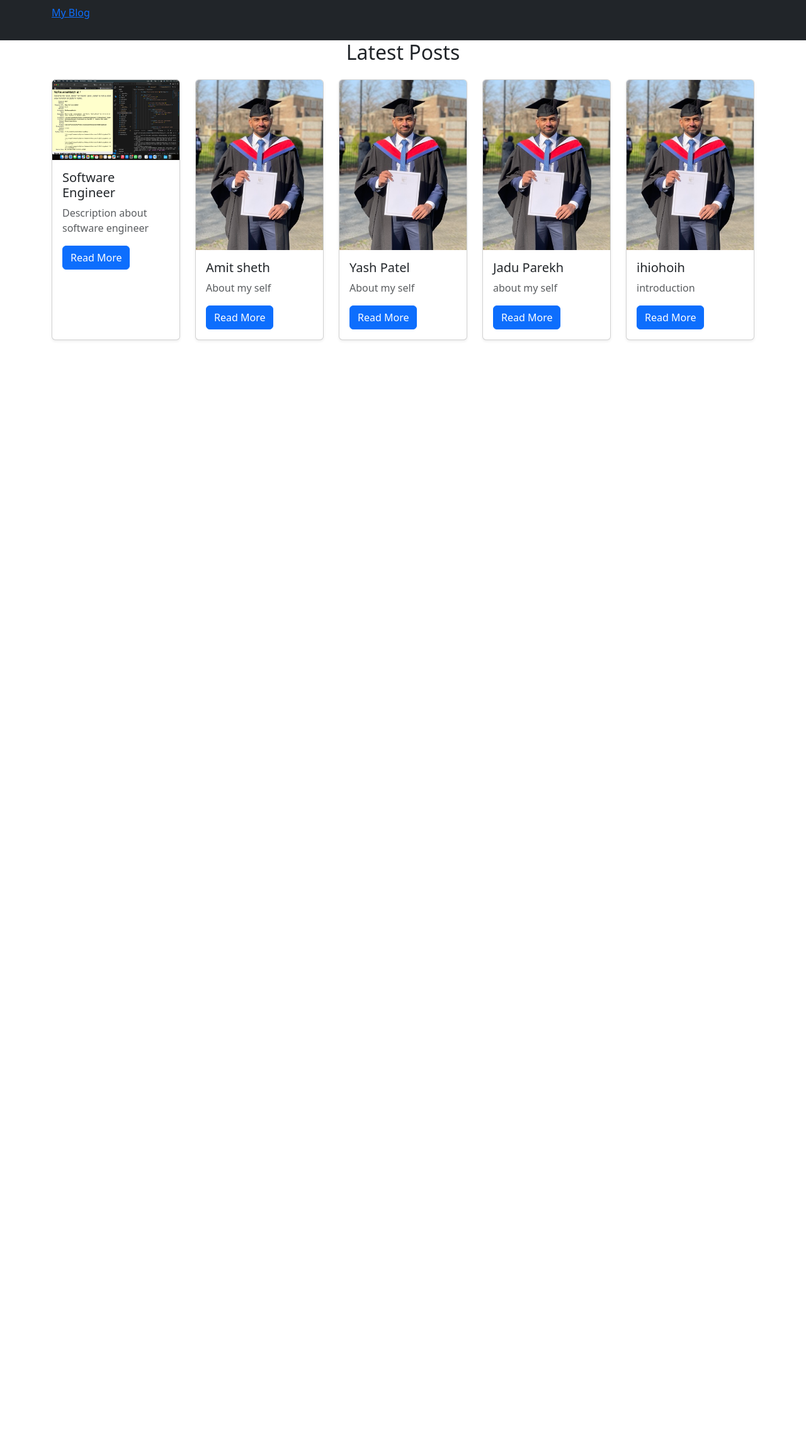
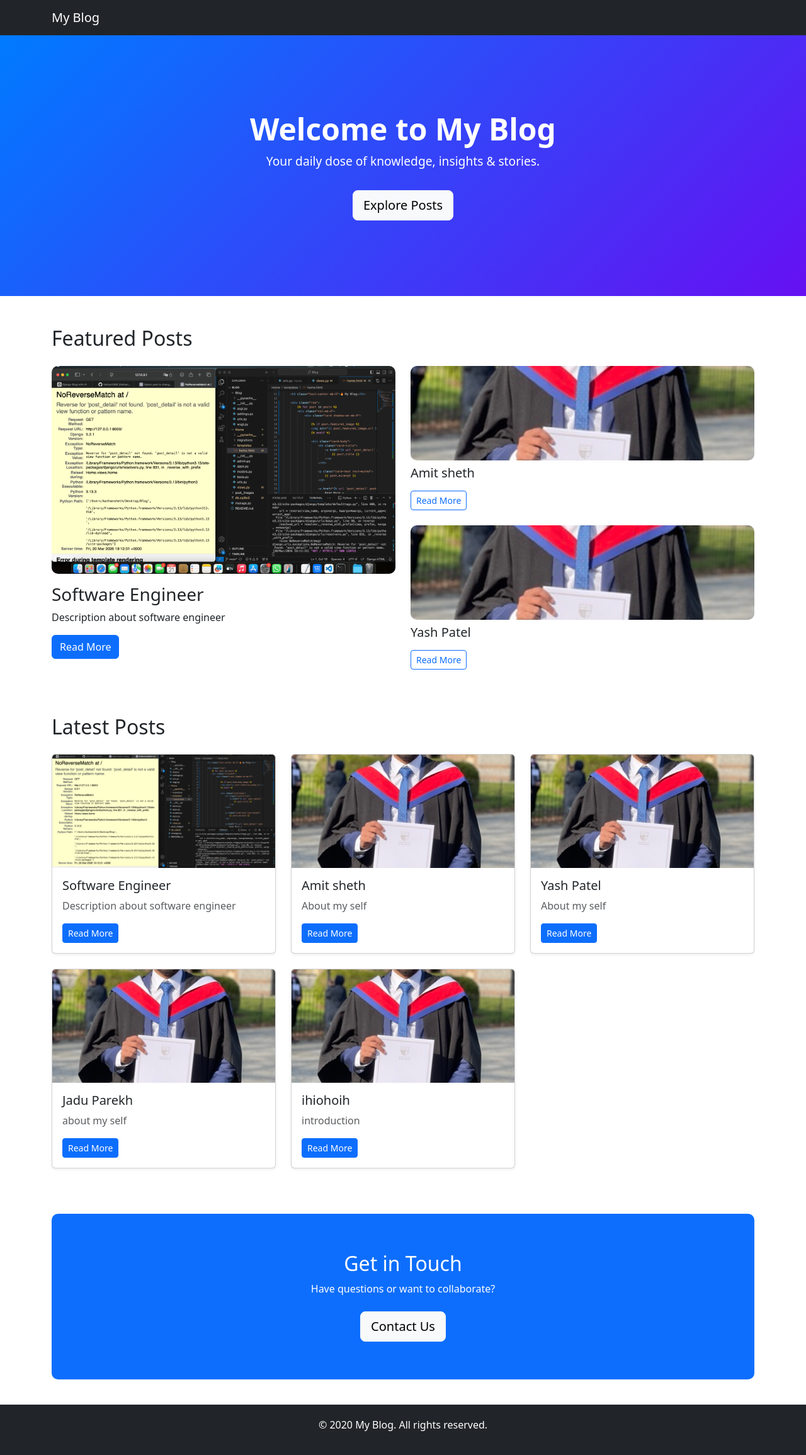
Before and after one commit to Kathan1999/Blog, a Django app: template Home/templates/home.html in a window 1280 px wide. Shown: the whole page at 63% size. Before the commit the page ends 541 px from the top, so only its background shows below. Run offline with Django 5.2, Linux system fonts and the light colour scheme; data comes from the database, SQL or seed files in the repository; tables that the repository leaves empty hold one stand-in row (values such as "Sample post"); the template is opened without the code that fills it: values that come from a table or form of the project are taken from there, most other values are stand-ins (such as "Sample title", 1, 10 or a date in 2020).

Commit message:
home page has been modified

```diff
--- a/Home/templates/home.html
+++ b/Home/templates/home.html
@@ -1,51 +1,159 @@
 {% load static %}
-<html>
+<!DOCTYPE html>
+<html lang="en">
+
 <head>
     <meta charset="utf-8">
-        <meta name="viewport" content="widht=device-width, initial-scale=1.0">
-        <title>My Blog</title>
+    <meta name="viewport" content="width=device-width, initial-scale=1">
+    <title>My Modern Blog</title>
+
+    <!-- Bootstrap CSS -->
     <link href="https://cdn.jsdelivr.net/npm/bootstrap@5.3.2/dist/css/bootstrap.min.css" rel="stylesheet">
+
+    <style>
+        /* Hero Styling */
+        .hero {
+            background: linear-gradient(135deg, #007bff, #6610f2);
+            color: white;
+            padding: 120px 0;
+            text-align: center;
+        }
+        .hero h1 { font-size: 3rem; font-weight: 700; }
+        .hero p { font-size: 1.2rem; }
+
+        /* Featured Main Post */
+        .featured-main img {
+            width: 100%;
+            height: 330px;
+            object-fit: cover;
+            border-radius: 10px;
+        }
+
+        /* Featured Side Posts */
+        .featured-side img {
+            width: 100%;
+            height: 150px;
+            object-fit: cover;
+            border-radius: 10px;
+        }
+
+        /* Latest Posts */
+        .latest-card img {
+            width: 100%;
+            height: 180px;
+            object-fit: cover;
+        }
+
+        /* Contact Banner */
+        .contact-banner {
+            background: #0d6efd;
+            color: white;
+            padding: 60px 20px;
+            text-align: center;
+            border-radius: 10px;
+            margin-top: 50px;
+        }
+
+        /* Footer */
+        footer {
+            background: #212529;
+            color: white;
+            padding: 20px 0;
+            margin-top: 40px;
+            text-align: center;
+        }
+    </style>
 </head>
+
 <body>
+
+    <!-- NAVBAR -->
     <nav class="navbar navbar-expand-lg navbar-dark bg-dark">
         <div class="container">
-                <a class="text-center mb-4" href="/">My Blog</a>
+            <a class="navbar-brand" href="/">My Blog</a>
         </div>
     </nav>
 
+    <!-- HERO SECTION -->
+    <section class="hero">
         <div class="container">
-            <h2 class="text-center mb-4">Latest Posts</h2>
+            <h1>Welcome to My Blog</h1>
+            <p>Your daily dose of knowledge, insights & stories.</p>
+            <a href="#latest" class="btn btn-light btn-lg mt-3">Explore Posts</a>
+        </div>
+    </section>
+
+    <div class="container mt-5">
+
+        <!-- FEATURED POSTS SECTION -->
+        <h2 class="mb-4">Featured Posts</h2>
+
+        <div class="row">
+
+            <!-- Main Featured Post -->
+            <div class="col-md-6 mb-4">
+                {% if featured_posts|length > 0 %}
+                {% with post=featured_posts.0 %}
+                <div class="featured-main">
+                    <img src="{{ post.featured_image.url }}" alt="{{ post.title }}">
+                    <h3 class="mt-3">{{ post.title }}</h3>
+                    <p>{{ post.excerpt|truncatechars:140 }}</p>
+                    <a href="{% url 'post_detail' slug=post.slug %}" class="btn btn-primary">Read More</a>
+                </div>
+                {% endwith %}
+                {% endif %}
             </div>
 
-        <div class="container">
+            <!-- Side Featured Posts -->
+            <div class="col-md-6">
                 <div class="row">
-                {% for post in posts %}
-                <div class="col md 4 mb-4">
-                    <div class="card h-100 shadow-sm">
-                        {% if post.featured_image %}
+
+                    {% for post in featured_posts|slice:"1:3" %}
+                    <div class="col-md-12 mb-4 featured-side">
+                        <img src="{{ post.featured_image.url }}" alt="{{ post.title }}">
+                        <h5 class="mt-2">{{ post.title }}</h5>
+                        <a href="{% url 'post_detail' slug=post.slug %}" class="btn btn-sm btn-outline-primary mt-2">Read More</a>
+                    </div>
+                    {% endfor %}
+
+                </div>
+            </div>
+
+        </div>
+
+        <!-- LATEST POSTS GRID -->
+        <h2 id="latest" class="mt-5 mb-4">Latest Posts</h2>
+
+        <div class="row">
+            {% for post in latest_posts %}
+            <div class="col-md-4 mb-4">
+                <div class="card latest-card shadow-sm">
                     <img src="{{ post.featured_image.url }}" class="card-img-top" alt="{{ post.title }}">
-                        {% else %}
-                        <img src="{% static 'default.jpg' %}" class="card-img-top" alt="No Image">
-                        {% endif %}
-
                     <div class="card-body">
-                            <h5 class="card-title">{{ post.title|truncatechars:60 }}</h5>
-                            <p class="card-text text-muted">{{ post.excerpt|truncatechars:120 }}</p>
-                            <a href="{% url 'post_detail' slug=post.slug %}" class="btn btn-primary">
-                                Read More
-                            </a>
+                        <h5>{{ post.title|truncatechars:60 }}</h5>
+                        <p class="text-muted">{{ post.excerpt|truncatechars:120 }}</p>
+                        <a href="{% url 'post_detail' slug=post.slug %}" class="btn btn-primary btn-sm">Read More</a>
                     </div>
                 </div>
             </div>
-                {% empty %}
-                <p>No Posts Found</p>
             {% endfor %}
         </div>
+
+        <!-- CONTACT SECTION -->
+        <div class="contact-banner mt-5">
+            <h2>Get in Touch</h2>
+            <p>Have questions or want to collaborate?</p>
+            <a href="mailto:your@email"
+               class="btn btn-light btn-lg mt-2">Contact Us</a>
         </div>
 
-        <!-- Bootstrap JS -->
-        <script src="https://cdn.jsdelivr.net/npm/@popperjs/core@2.11.8/dist/umd/popper.min.js" integrity="sha384-I7E8VVD/ismYTF4hNIPjVp/Zjvgyol6VFvRkX/vR+Vc4jQkC+hVqc2pM8ODewa9r" crossorigin="anonymous"></script>
-        <script src="https://cdn.jsdelivr.net/npm/bootstrap@5.3.8/dist/js/bootstrap.min.js" integrity="sha384-G/EV+4j2dNv+tEPo3++6LCgdCROaejBqfUeNjuKAiuXbjrxilcCdDz6ZAVfHWe1Y" crossorigin="anonymous"></script>
+    </div>
+
+    <!-- FOOTER -->
+    <footer>
+        <p>&copy; {{ current_year }} My Blog. All rights reserved.</p>
+    </footer>
 
 </body>
+
 </html>
--- a/Home/views.py
+++ b/Home/views.py
@@ -3,7 +3,11 @@ from .models import Post
 # Create your views here.
 def home(request):
    posts = Post.objects.filter(status='published').order_by('-created_at')
-   return render(request, 'home.html', {'posts':posts})
+
+   #auto select featured posts
+   featured_posts = posts[:3]
+   latest_posts = posts[3:]
+   return render(request, 'home.html', {'posts':posts,'featured_posts':featured_posts,'latest_posts':latest_posts})
 
 def post_detail(request, slug):
     post = Post.objects.get(slug=slug)
```
Lines whose indentation alone changed are shown as unchanged.
